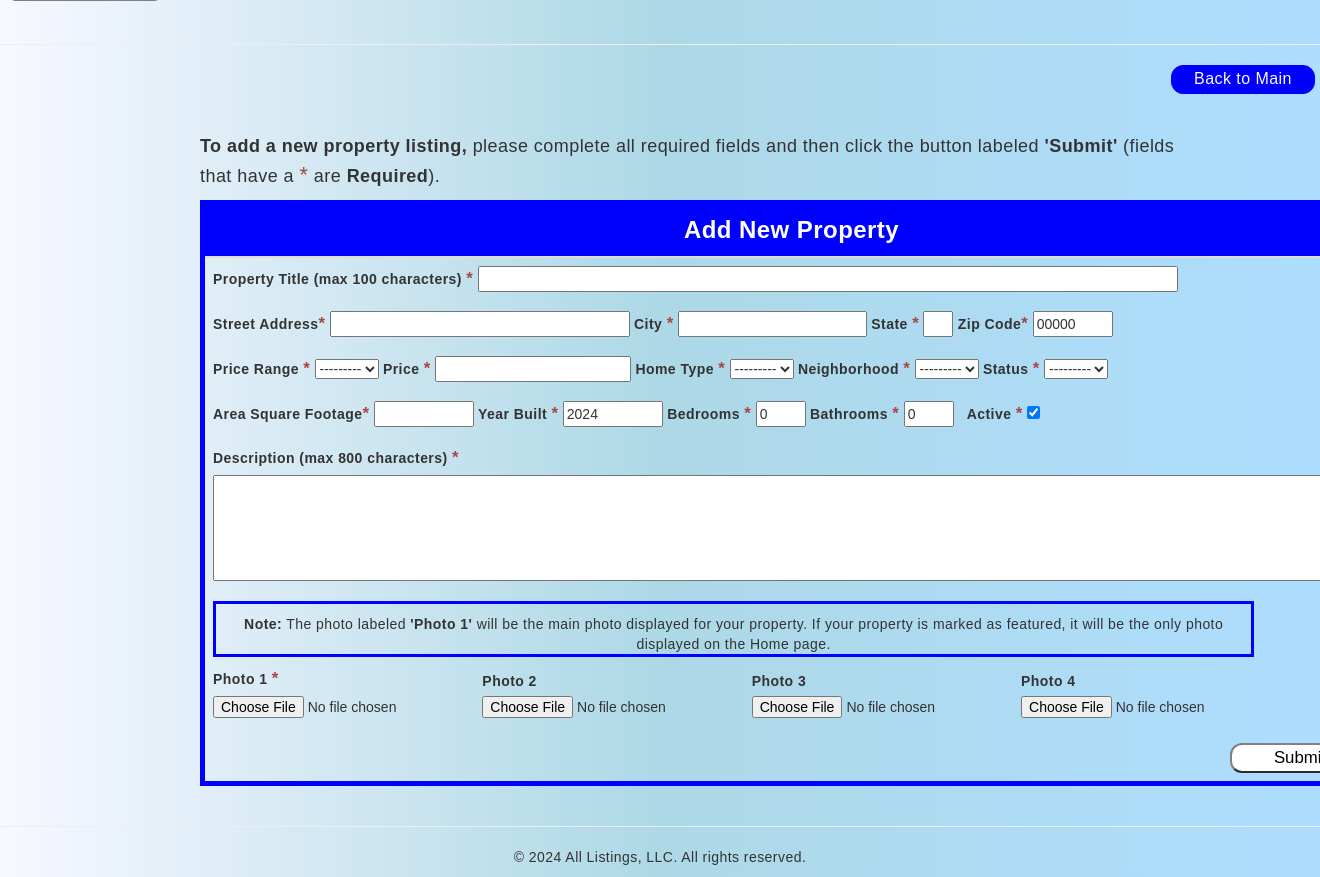
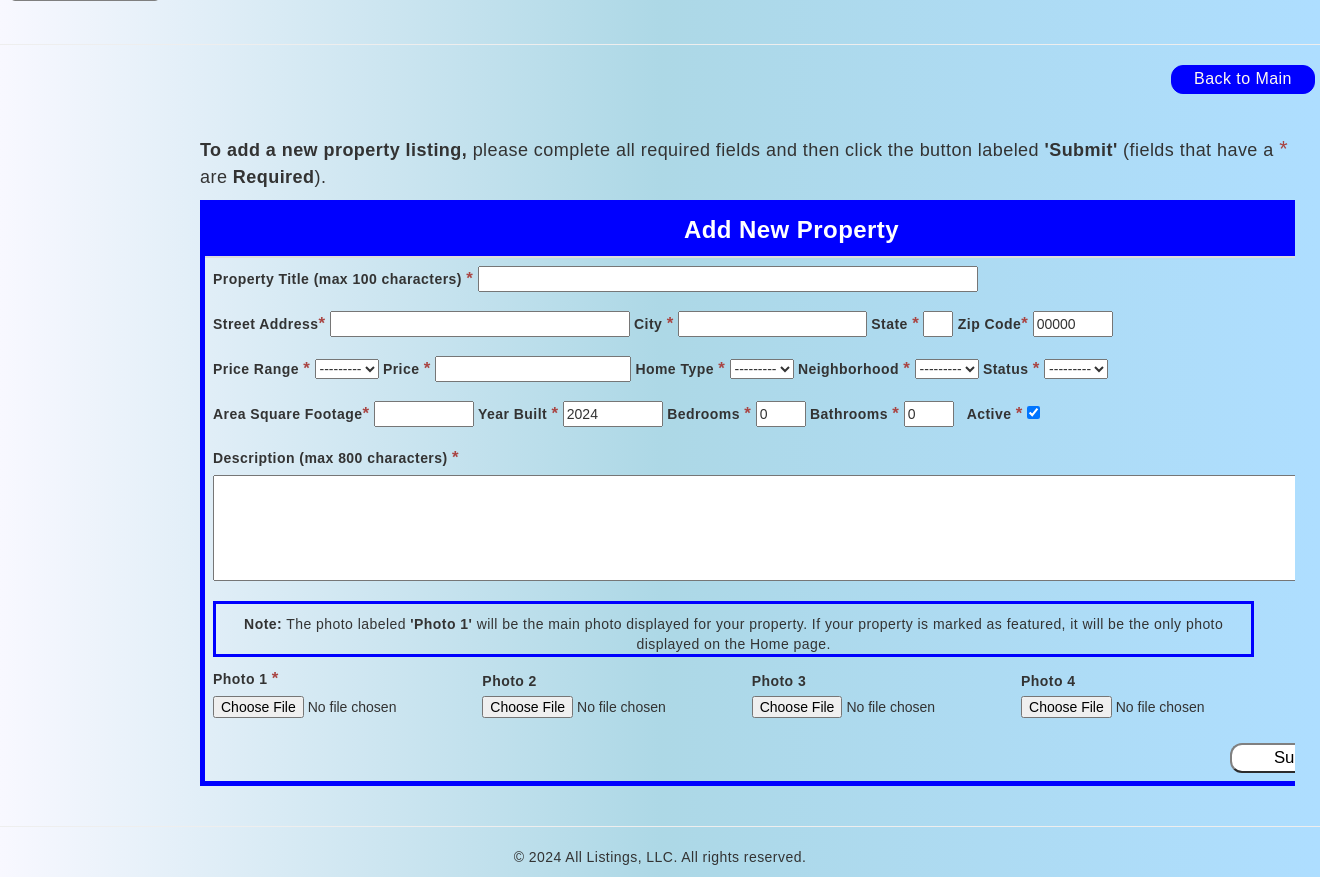
Before and after one commit to jaclyn-anderson/isqa8210-group1, a Django app: page /add_property in a window 1320 px wide; the page is wider, and only the part inside the window is pictured. Shown: the part 139-1016 px from the top of that part. Run offline with Django 5.2, Linux system fonts and the light colour scheme; the visitor is signed in with stand-in values (Sample User, id 1); data that the repository does not hold is empty; some libraries are stand-ins or nearby versions.

Commit message:
Minor changes to Add Property to get full table scrollable

```diff
--- a/RealEstate/CKrealestate/forms.py
+++ b/RealEstate/CKrealestate/forms.py
@@ -39,7 +39,7 @@ class PropertyForm(forms.ModelForm):
             'property_street_address': forms.TextInput(attrs={'style': 'width: 300px;'}),
             'property_state': forms.TextInput(attrs={'style': 'width: 30px;'}),
             'property_zip_code': forms.TextInput(attrs={'style': 'width: 80px;'}),
-            'property_title': forms.TextInput(attrs={'style': 'width: 700px;'}),
+            'property_title': forms.TextInput(attrs={'style': 'min-width: 500px;'}),
             'property_area': forms.NumberInput(attrs={'style': 'width: 100px;'}),
             'property_year_built': forms.NumberInput(attrs={'style': 'width: 100px;'}),
             'property_bedroom_count':  forms.NumberInput(attrs={'style': 'width: 50px;'}),
--- a/RealEstate/CKrealestate/static/css/base2.css
+++ b/RealEstate/CKrealestate/static/css/base2.css
@@ -129,3 +129,9 @@ body {
     border-radius: 12px;
     border-color: blue;
 }
+
+.table-container {
+    display: block;
+    justify-content: center;
+    align-items: center;
+}
--- a/RealEstate/templates/add-property.html
+++ b/RealEstate/templates/add-property.html
@@ -9,13 +9,14 @@
     <p style="float: right; margin-right: 20px;"> <a href="{% url 'siteadminlanding' %}" class="btn site-admin-btn">Back to Main</a></p>
    </div>
 
-     <div class="row" style="overflow-x:auto;">
+     <div class="row">
 
-     <div class="col-sm-10" style="margin-left: 200px; margin-top: 30px; width: 75%;">
+     <div class="col-sm-10" style="margin-left: 200px; margin-top: 30px;">
          <p style="font-size: large"><b>To add a new property listing,</b> please complete all required fields
              and then click the button labeled <b>'Submit'</b> (fields that have a  <span class="text-danger" style="font-size: larger">*</span>
              are <b>Required</b>).
                 </p>
+         <div class="table-container" style="overflow-x: scroll;">
         <table class="table" style="border: 5px solid blue;">
             <thead>
                 <tr>
@@ -101,6 +102,7 @@
             </tr>
             </thead>
         </table>
+         </div>
      </div>
     </div>
 
```
